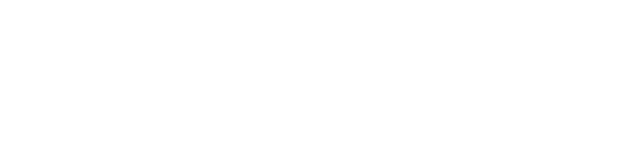
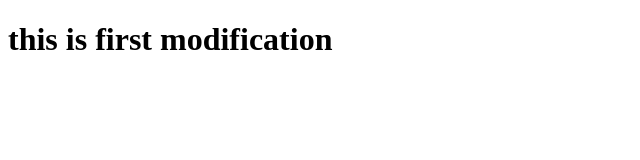
Before and after one commit to KarsangMagar19/Todo-App, a plain HTML site: page index.html in a window 1280 px wide. Shown: the whole page, without its empty margins (0-640 px from the left). Drawn offline with Linux system fonts and the light colour scheme.

Commit message:
first modification

```diff
--- a/index.html
+++ b/index.html
@@ -6,6 +6,6 @@
     <title>Document</title>
 </head>
 <body>
-
+    <h1>this is first modification</h1>
 </body>
 </html>
```
